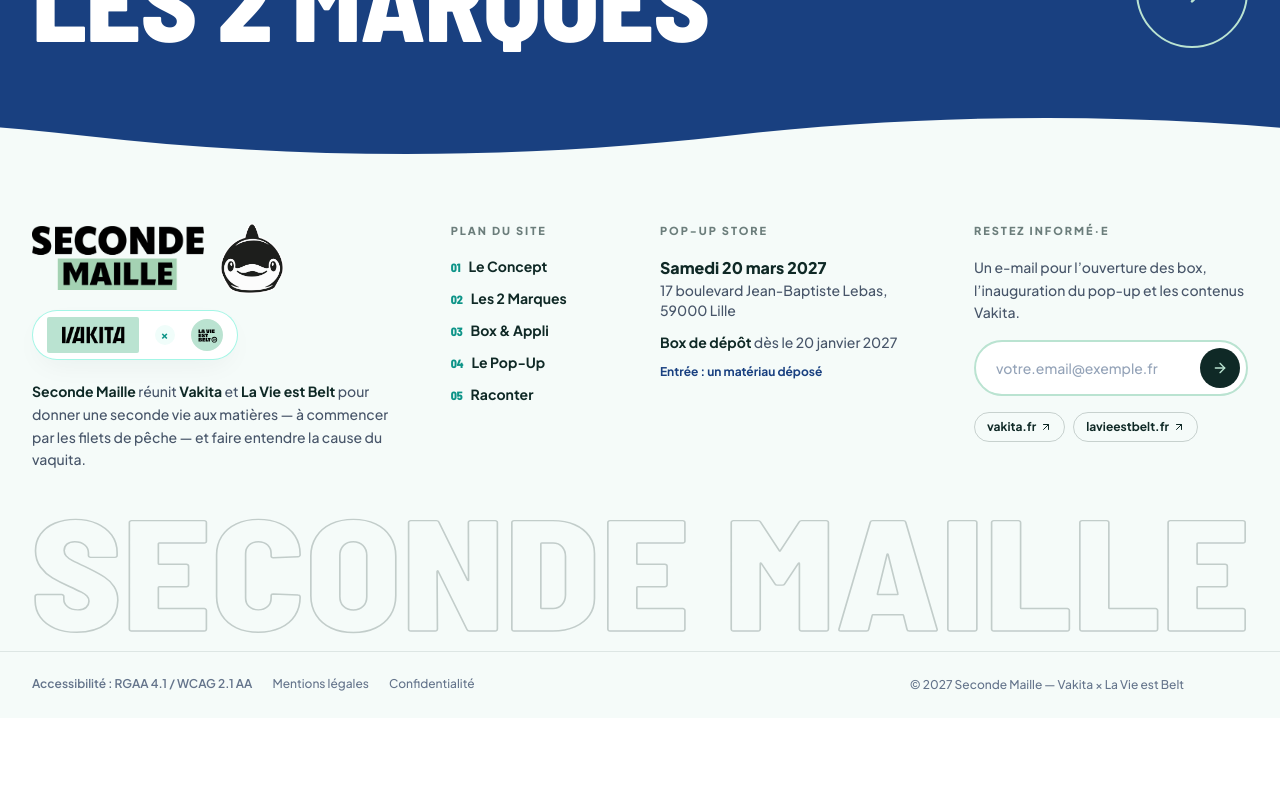
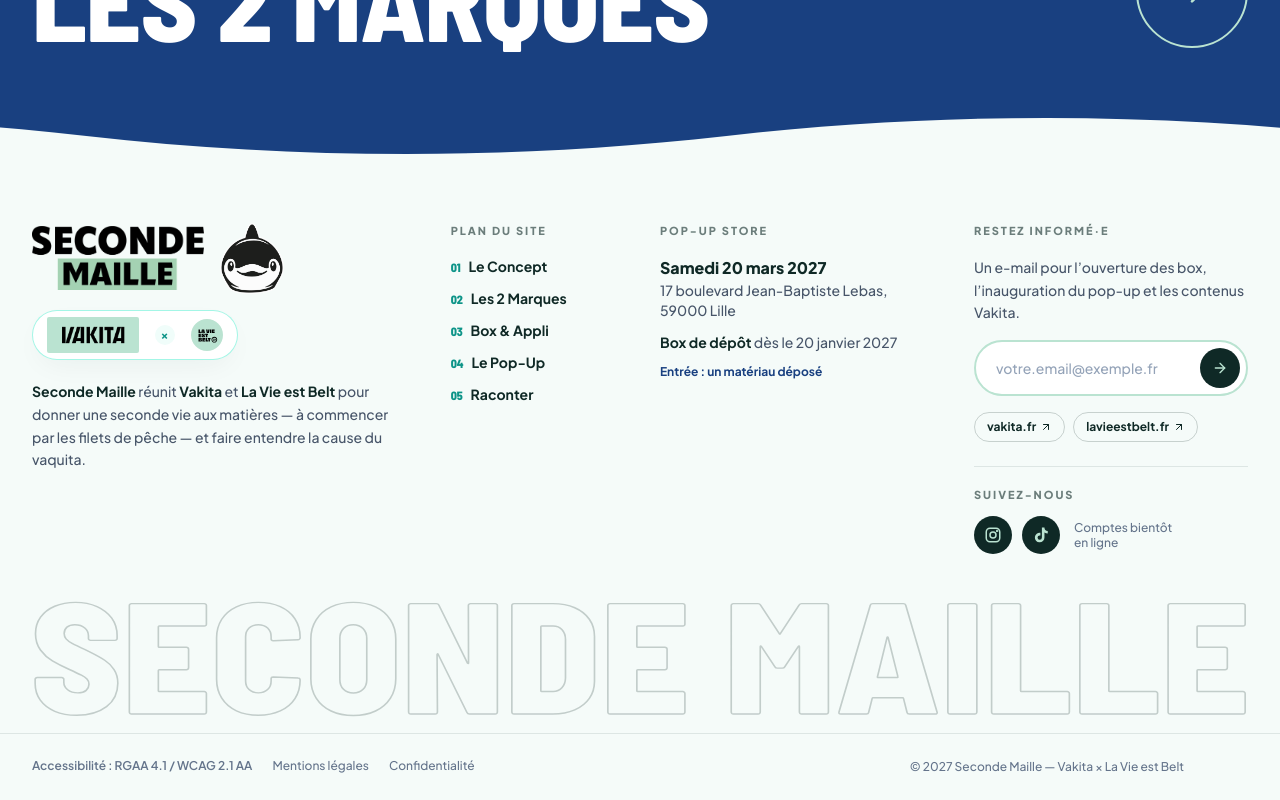
Before and after one commit to Tomlzzzzz/SECONDE-MAILLE, a React (Vite) app: page / in a window 1280 px wide. Shown: the part 8753-9553 px from the top of the page. Before the commit the page ends 9471 px from the top, so only its background shows below. Built offline with nearby package versions, Linux system fonts and the light colour scheme; a web font is replaced by a local one.

Commit message:
modif tiktok insta mode black

```diff
--- a/src/components/SiteFooter.jsx
+++ b/src/components/SiteFooter.jsx
@@ -152,6 +152,24 @@ export default function SiteFooter({ onNavigate, onLegal }) {
                 </a>
               ))}
             </div>
+            <div className="mt-6 pt-5 border-t border-[#0F2926]/10">
+              <p className="text-[11px] font-extrabold uppercase tracking-[0.18em] text-[#0F2926]/60 mb-3">Suivez-nous</p>
+              <div className="flex items-center gap-2.5">
+                  <span className="social-icon" role="img" aria-label="Instagram" title="Instagram — bientôt">
+                  <svg viewBox="0 0 24 24" className="w-[18px] h-[18px]" fill="none" stroke="currentColor" strokeWidth="2" strokeLinecap="round" strokeLinejoin="round" aria-hidden="true">
+                    <rect x="3" y="3" width="18" height="18" rx="5" />
+                    <circle cx="12" cy="12" r="4" />
+                    <circle cx="17.5" cy="6.5" r="0.6" fill="currentColor" />
+                  </svg>
+                </span>
+                <span className="social-icon" role="img" aria-label="TikTok" title="TikTok — bientôt">
+                  <svg viewBox="0 0 24 24" className="w-[18px] h-[18px]" fill="currentColor" aria-hidden="true">
+                    <path d="M16.6 2h-3.4v13.4a2.9 2.9 0 1 1-2.9-2.9c.3 0 .6 0 .9.1V9.1a6.4 6.4 0 1 0 5.4 6.3V8.6a8 8 0 0 0 4.4 1.4V6.6a4.6 4.6 0 0 1-4.4-4.6Z" />
+                  </svg>
+                </span>
+                <span className="ml-1 text-xs text-slate-500 leading-tight">Comptes bientôt<br />en ligne</span>
+              </div>
+            </div>
           </div>
         </div>
       </div>
--- a/src/index.css
+++ b/src/index.css
@@ -1668,3 +1668,13 @@ html.a11y-reduce-motion .split-word {
     clip-path: none !important;
   }
 }
+
+/* icônes réseaux sociaux du footer (sans lien pour l'instant) */
+.social-icon {
+  width: 38px; height: 38px; display: grid; place-items: center; border-radius: 9999px;
+  background: #0F2926; color: #bae3d1; cursor: default;
+  transition: transform .3s cubic-bezier(.34,1.56,.64,1), background-color .3s;
+}
+.social-icon:hover { transform: translateY(-2px) rotate(-6deg); background: #0D9488; color: #fff; }
+html[data-theme='dark'] .social-icon { background: #bae3d1; color: #0F2926; }
+html[data-theme='dark'] .social-icon:hover { background: #45C9B7; color: #0F2926; }
```
